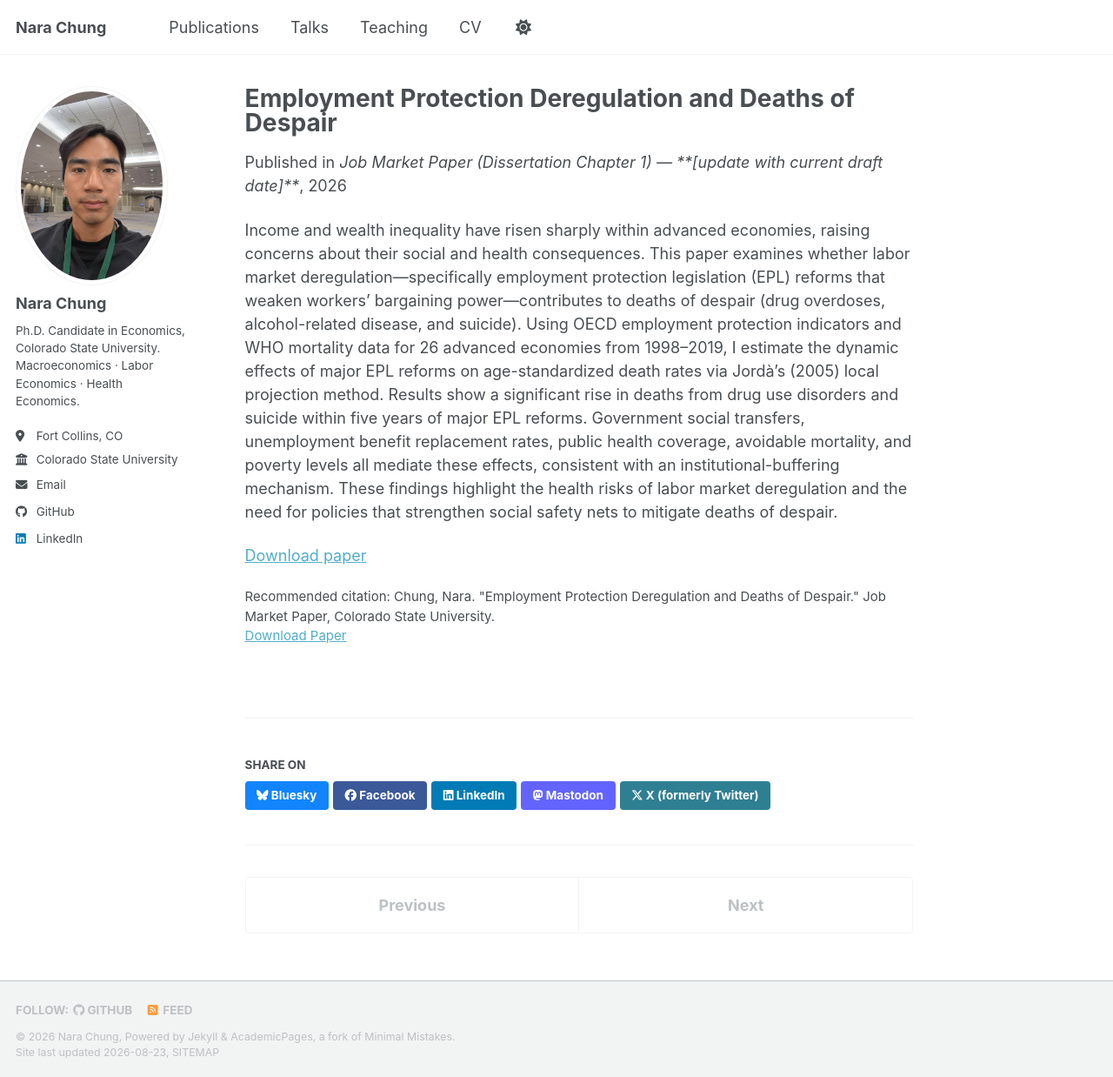
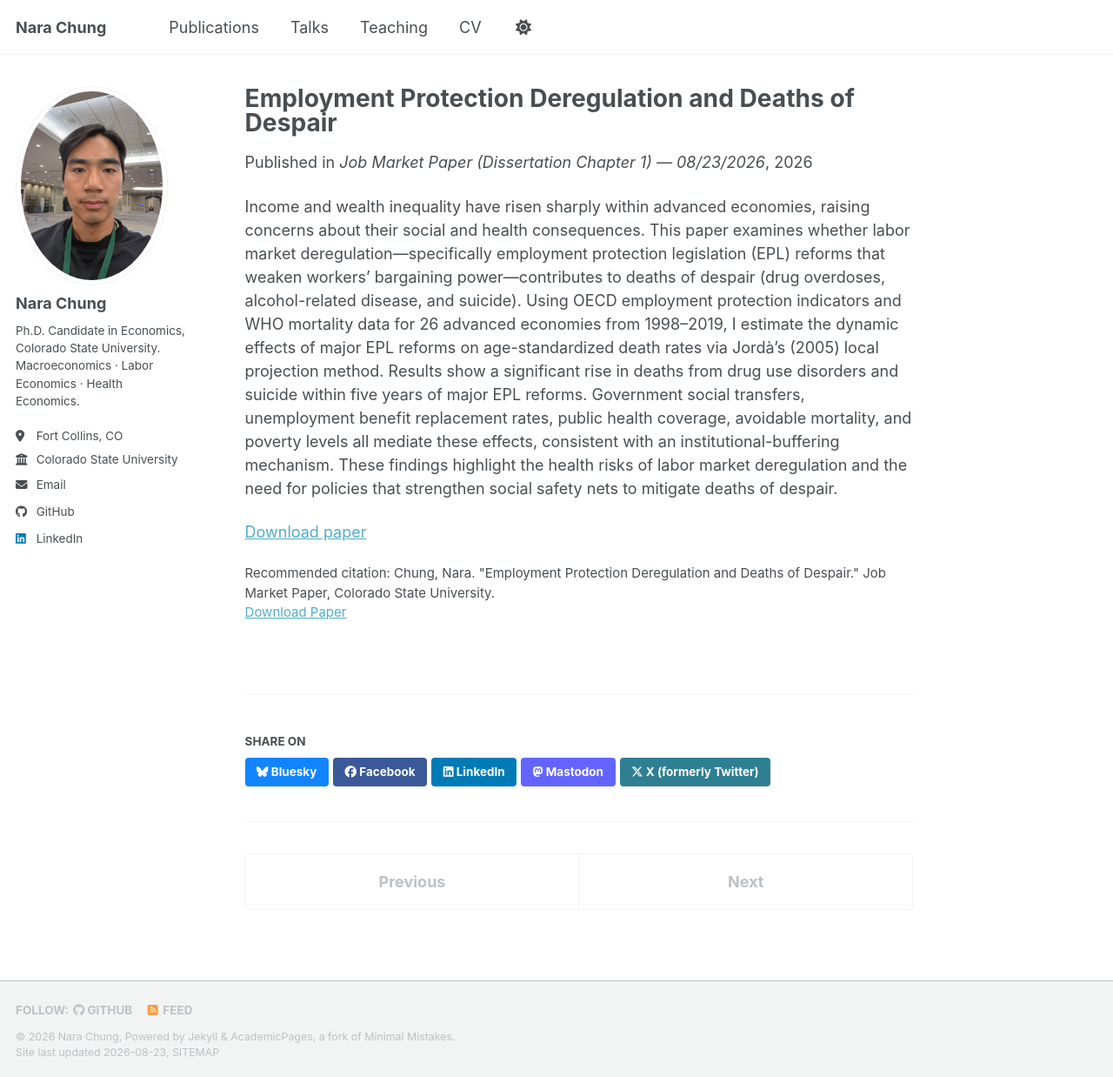
Before and after one commit to raraland18/raraland18.github.io, a Jekyll site: the page built from _publications/2026-01-01-employment-protection-deregulation-deaths-of-despair.md, in a window 1280 px wide and 1238 px high. Shown: the whole window at 87% size. Built offline with Jekyll 4.4.1, drawn with Linux system fonts in a browser that asks for light colours; a style sheet for code colours, icons or effects is not loaded.

Commit message:
Update 2026-01-01-employment-protection-deregulation-deaths-of-despair.md

```diff
--- a/_publications/2026-01-01-employment-protection-deregulation-deaths-of-despair.md
+++ b/_publications/2026-01-01-employment-protection-deregulation-deaths-of-despair.md
@@ -5,7 +5,7 @@ category: jmp
 permalink: /publication/employment-protection-deregulation-deaths-of-despair
 excerpt: 'Using OECD employment protection indicators and WHO mortality data for 26 advanced economies (1998&ndash;2019), I show that major employment-protection deregulation reforms are followed by a significant rise in drug-related and suicide mortality within five years &mdash; effects that are substantially smaller in countries with stronger social safety nets.'
 date: 2026-01-01
-venue: 'Job Market Paper (Dissertation Chapter 1) &mdash; **[update with current draft date]**'
+venue: 'Job Market Paper (Dissertation Chapter 1) &mdash; 08/23/2026'
 paperurl: '/files/jmp_chung.pdf'
 citation: 'Chung, Nara. &quot;Employment Protection Deregulation and Deaths of Despair.&quot; Job Market Paper, Colorado State University.'
 ---
```
